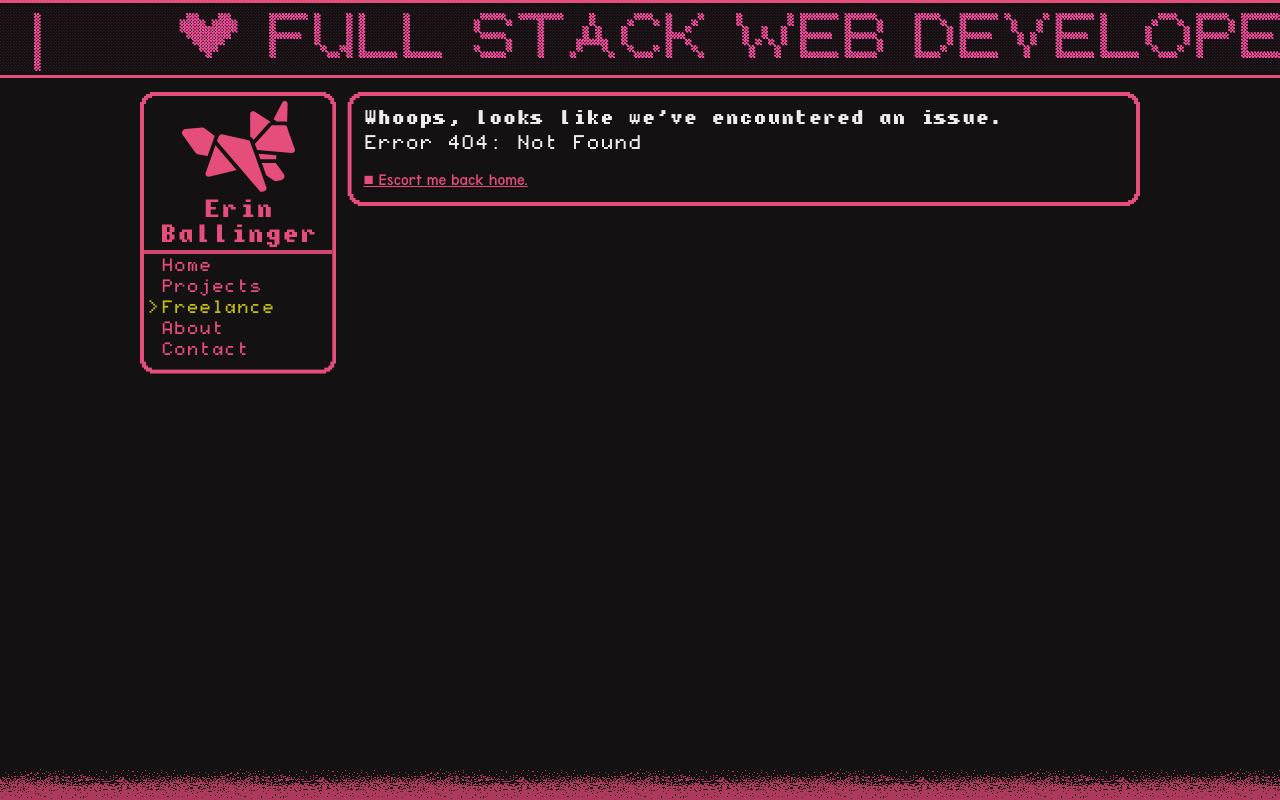
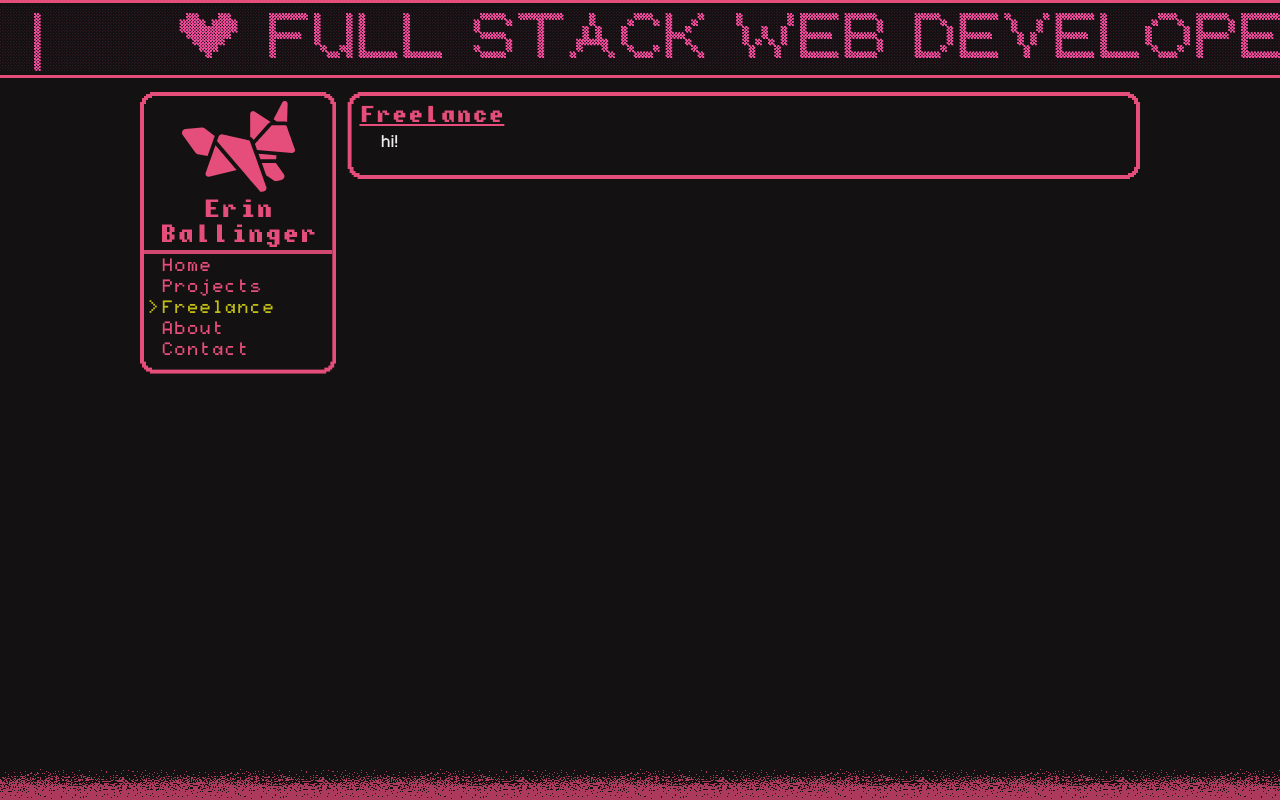
Before and after one commit to zapsters/portfolio, a Next.js app: page /freelance in a window 1280 px wide. Before the commit this address had no page. Built offline with nearby package versions, Linux system fonts and the light colour scheme; a web font is replaced by a local one.

Commit message:
Added freelance page

```diff
--- /dev/null
+++ b/src/app/freelance/page.tsx
@@ -0,0 +1,11 @@
+import Github from "../components/github";
+import Linkedin from "../components/linkedin";
+
+export default function Contact() {
+  return (
+    <>
+      <h1>Freelance</h1>
+      <p>hi!</p>
+    </>
+  );
+}
```
